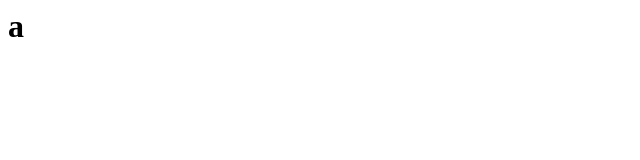
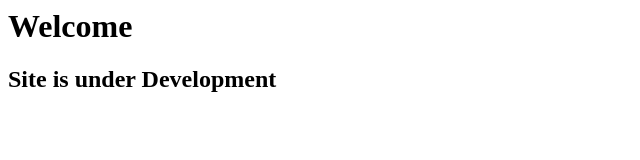
Before and after one commit to codeterrayt/codeterrayt.github.io, a plain HTML site: page index.html in a window 1280 px wide. Shown: the whole page, without its empty margins (0-640 px from the left). Drawn offline with Linux system fonts and the light colour scheme.

Commit message:
Update index.html

```diff
--- a/index.html
+++ b/index.html
@@ -1 +1,3 @@
-<h1>a</h1>
+<title>Code Terra</title>
+<h1>Welcome</h1>
+<h2>Site is under Development</h2>
```
